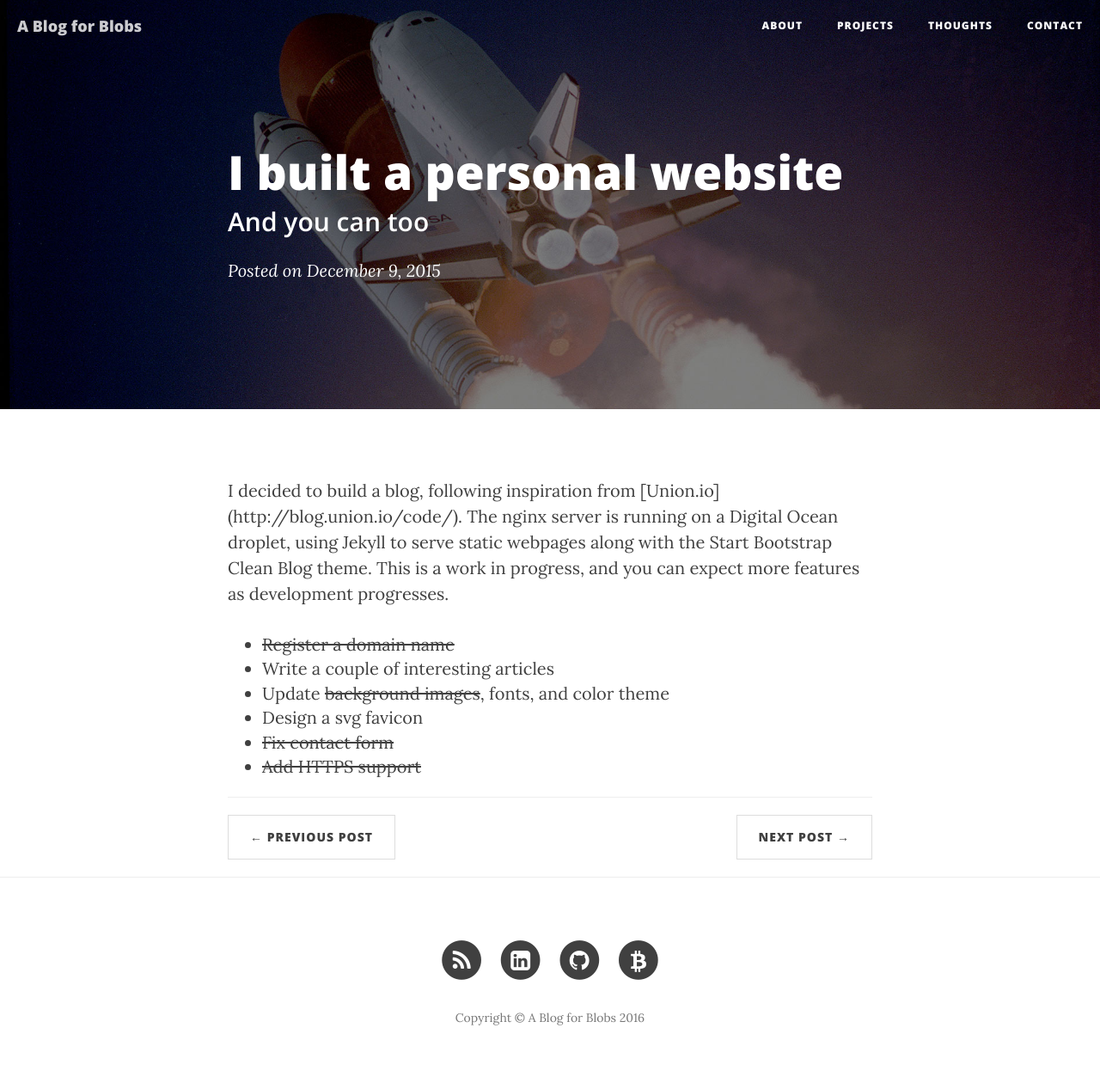
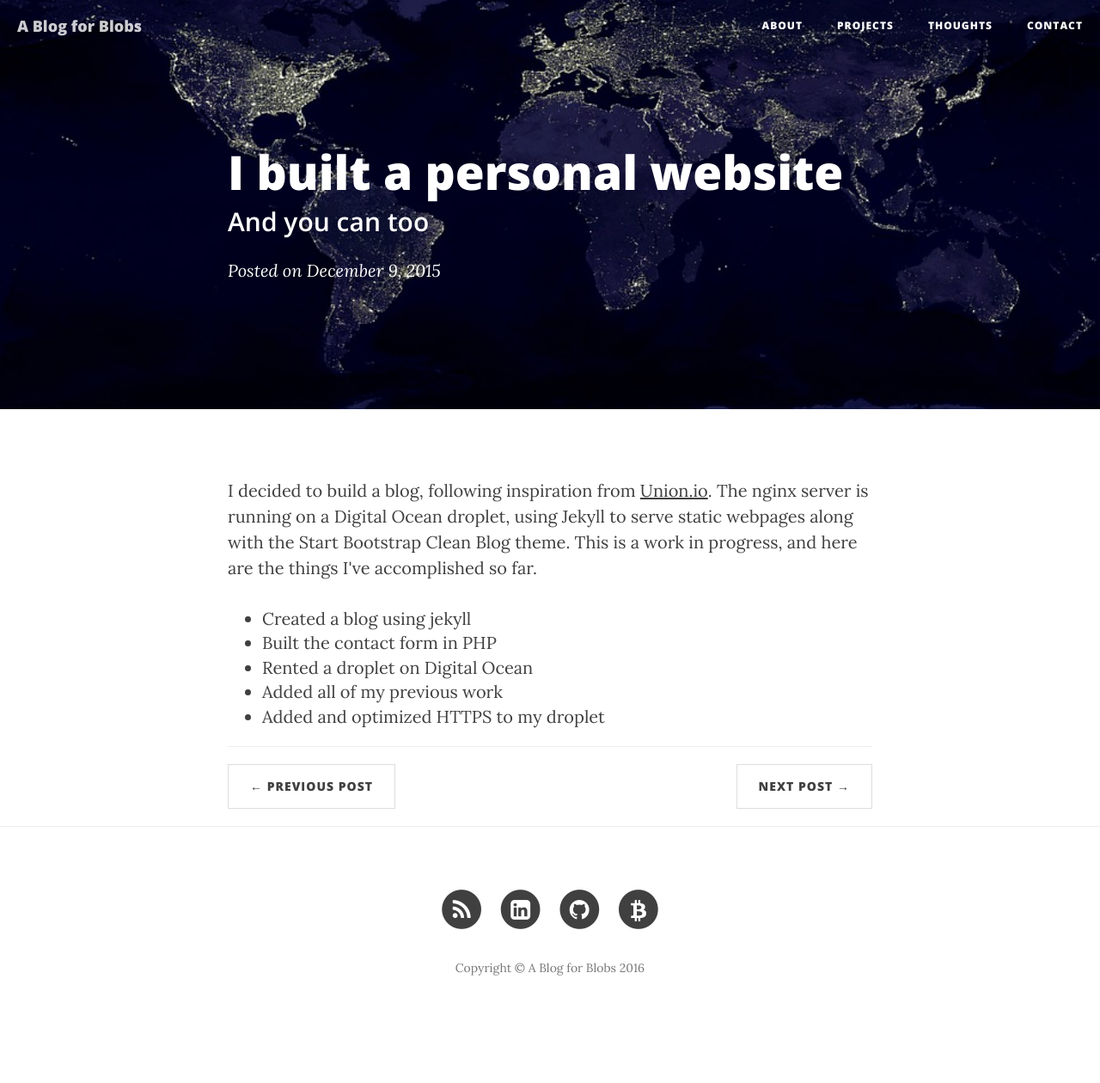
Before and after one commit to sschadwick/jklBlog, a Jekyll site: the page built from _posts/thoughts/2015-12-09-website.markdown, in a window 1280 px wide. Shown: the whole page at 86% size. Built offline with Jekyll 4.4.1, drawn with Linux system fonts in a browser that asks for light colours; nearby versions of some CDN libraries; after the commit the page ends 1202 px from its top, so only the background shows below that.

Commit message:
fixed a bunch of stuff

````diff
--- a/_posts/thoughts/2015-12-09-website.markdown
+++ b/_posts/thoughts/2015-12-09-website.markdown
@@ -3,19 +3,19 @@ layout:     post
 title:      "I built a personal website"
 subtitle:   "And you can too"
 date:       2015-12-09 16:46:00
-header-img: "img/post-bg-01.jpg"
+header-img: "img/earth-11595_960_720.jpg"
 published:  true
 category:   Thoughts
 catname:    Thoughts
 ---
 
-<p>I decided to build a blog, following inspiration from [Union.io](http://blog.union.io/code/). The nginx server is running on a Digital Ocean droplet, using Jekyll to serve static webpages along with the Start Bootstrap Clean Blog theme. This is a work in progress, and you can expect more features as development progresses.</p>
+<p>I decided to build a blog, following inspiration from
+<a href="http://blog.union.io/code/">Union.io</a>. The nginx server is running on a Digital Ocean droplet, using Jekyll to serve static webpages along with the Start Bootstrap Clean Blog theme. This is a work in progress, and here are the things I've accomplished so far.</p>
 
 <ul>
-  <li><s>Register a domain name</s></li>
-  <li>Write a couple of interesting articles</li>
-  <li>Update <s>background images</s>, fonts, and color theme</li>
-  <li>Design a svg favicon</li>
-  <li><s>Fix contact form</s></li>
-  <li><s>Add HTTPS support</s></li>
+  <li>Created a blog using jekyll</li>
+  <li>Built the contact form in PHP</li>
+  <li>Rented a droplet on Digital Ocean</li>
+  <li>Added all of my previous work</li>
+  <li>Added and optimized HTTPS to my droplet</li>
 </ul>
--- a/_posts/thoughts/2015-12-28-ssl.markdown
+++ b/_posts/thoughts/2015-12-28-ssl.markdown
@@ -51,7 +51,7 @@ Let's generate our own DH parameters while we're at it instead of using the defa
 
 ```$ sudo openssl dhparam 2048 -out /etc/ssl/private/dhparams.pem```
 
-Now let's reload nginx
+Now let's reload nginx:
 
 ```$ sudo service nginx reload```
 
````
Also changed, not shown: other parts of _posts/thoughts/2015-12-28-ssl.markdown (+2 -2 lines), about.html (+4 -3 lines), img/earth-11595_960_720.jpg (added), img/post-bg-01.jpg (deleted).
